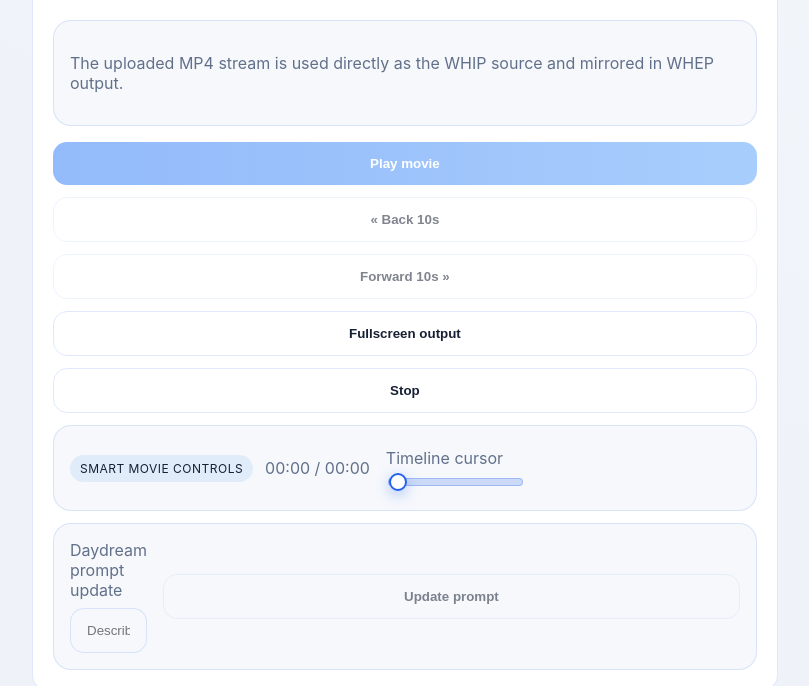
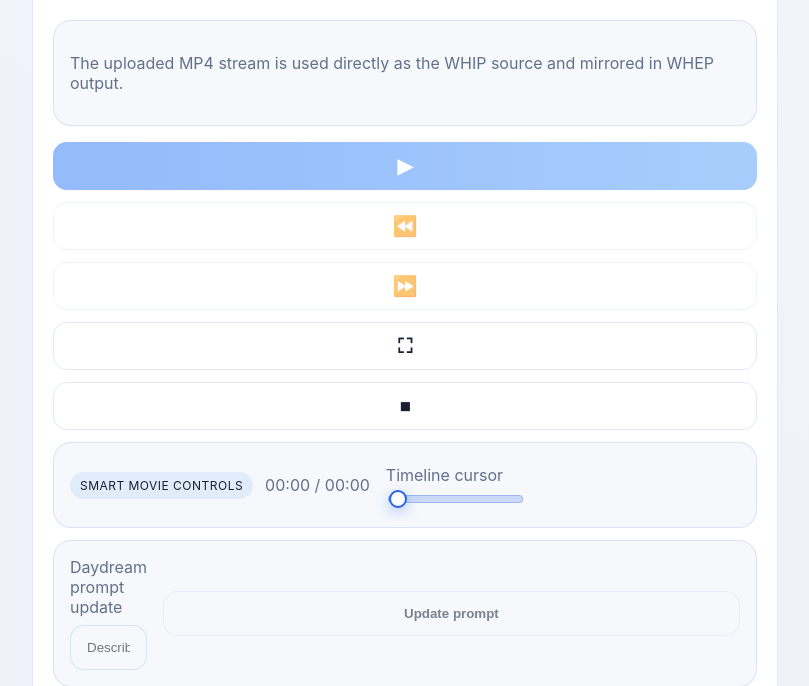
Before and after one commit to Gigibit/lamialux, a Django app: page /movie in a window 1280 px wide. Shown: the part 1568-2254 px from the top of the page, without its empty margins (12-821 px from the left). Run offline with Django 5.2, Linux system fonts and the light colour scheme; some libraries are stand-ins or nearby versions.

Commit message:
Modernize media controller with icon-only actions

```diff
--- a/audiobook/static/audiobook/style.css
+++ b/audiobook/static/audiobook/style.css
@@ -157,6 +157,23 @@ button:disabled {
   flex-wrap: wrap;
 }
 
+
+.control-icon-button {
+  min-width: 48px;
+  min-height: 48px;
+  padding: 10px;
+  border-radius: 14px;
+  display: inline-flex;
+  align-items: center;
+  justify-content: center;
+  font-size: 1.25rem;
+  line-height: 1;
+}
+
+.control-icon-button span {
+  pointer-events: none;
+}
+
 .movie-controller {
   margin-top: 12px;
   display: grid;
--- a/audiobook/templates/audiobook/home.html
+++ b/audiobook/templates/audiobook/home.html
@@ -213,14 +213,14 @@
           </div>
           <div class="console-actions">
             {% if page == 'music' %}
-              <button type="button" id="play-media" {% if not music_track %}disabled{% endif %}>Play track</button>
+              <button type="button" id="play-media" class="control-icon-button" aria-label="Play track" title="Play track" {% if not music_track %}disabled{% endif %}><span aria-hidden="true">▶</span></button>
             {% elif page == 'movie' %}
-              <button type="button" id="play-media" {% if not stream %}disabled{% endif %}>Play movie</button>
-              <button type="button" id="movie-back" class="secondary" {% if not stream %}disabled{% endif %}>« Back 10s</button>
-              <button type="button" id="movie-forward" class="secondary" {% if not stream %}disabled{% endif %}>Forward 10s »</button>
+              <button type="button" id="play-media" class="control-icon-button" aria-label="Play movie" title="Play movie" {% if not stream %}disabled{% endif %}><span aria-hidden="true">▶</span></button>
+              <button type="button" id="movie-back" class="secondary control-icon-button" aria-label="Rewind 10 seconds" title="Rewind 10 seconds" {% if not stream %}disabled{% endif %}><span aria-hidden="true">⏪</span></button>
+              <button type="button" id="movie-forward" class="secondary control-icon-button" aria-label="Forward 10 seconds" title="Forward 10 seconds" {% if not stream %}disabled{% endif %}><span aria-hidden="true">⏩</span></button>
             {% endif %}
-            <button type="button" id="fullscreen-output" class="secondary">Fullscreen output</button>
-            <button type="button" id="stop-media" class="secondary">Stop</button>
+            <button type="button" id="fullscreen-output" class="secondary control-icon-button" aria-label="Fullscreen output" title="Fullscreen output"><span aria-hidden="true">⛶</span></button>
+            <button type="button" id="stop-media" class="secondary control-icon-button" aria-label="Stop playback" title="Stop playback"><span aria-hidden="true">⏹</span></button>
           </div>
           {% if page == 'movie' %}
             <div class="movie-controller panel-subsection" id="movie-controller">
```
